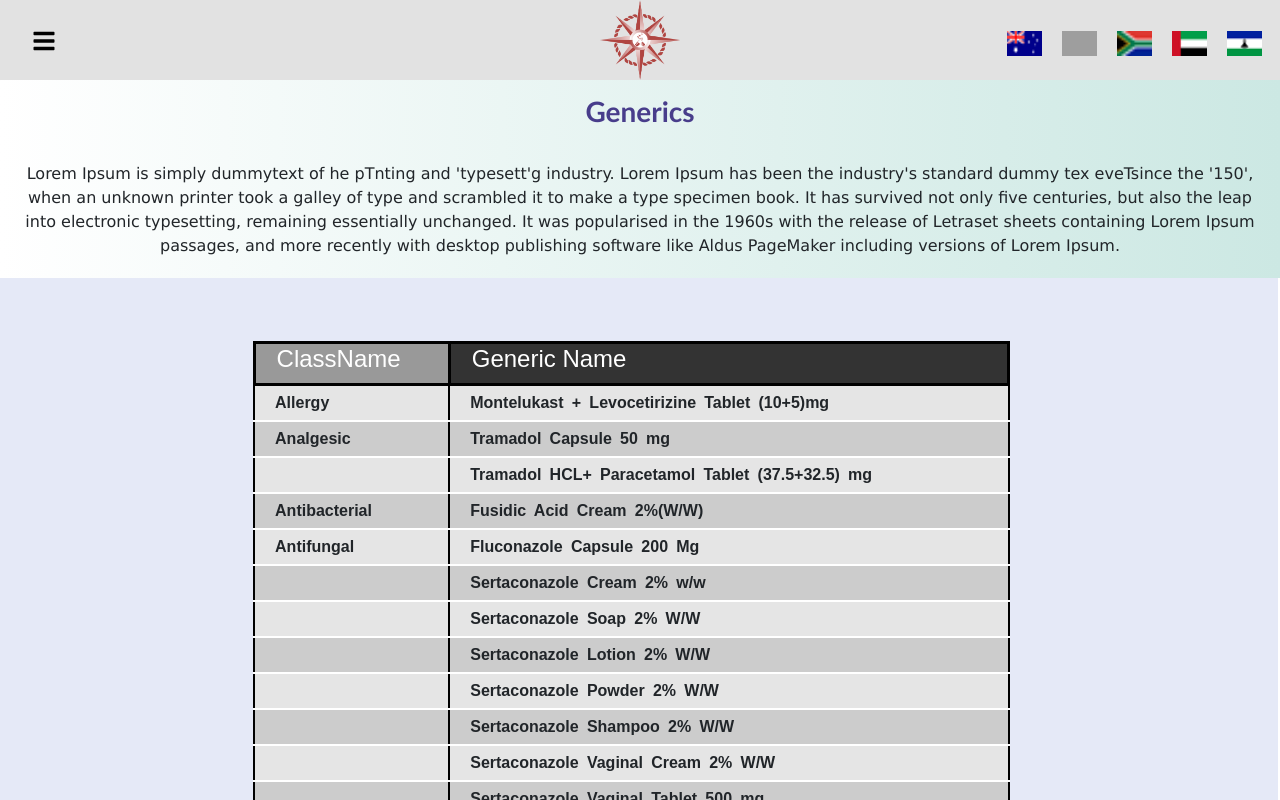
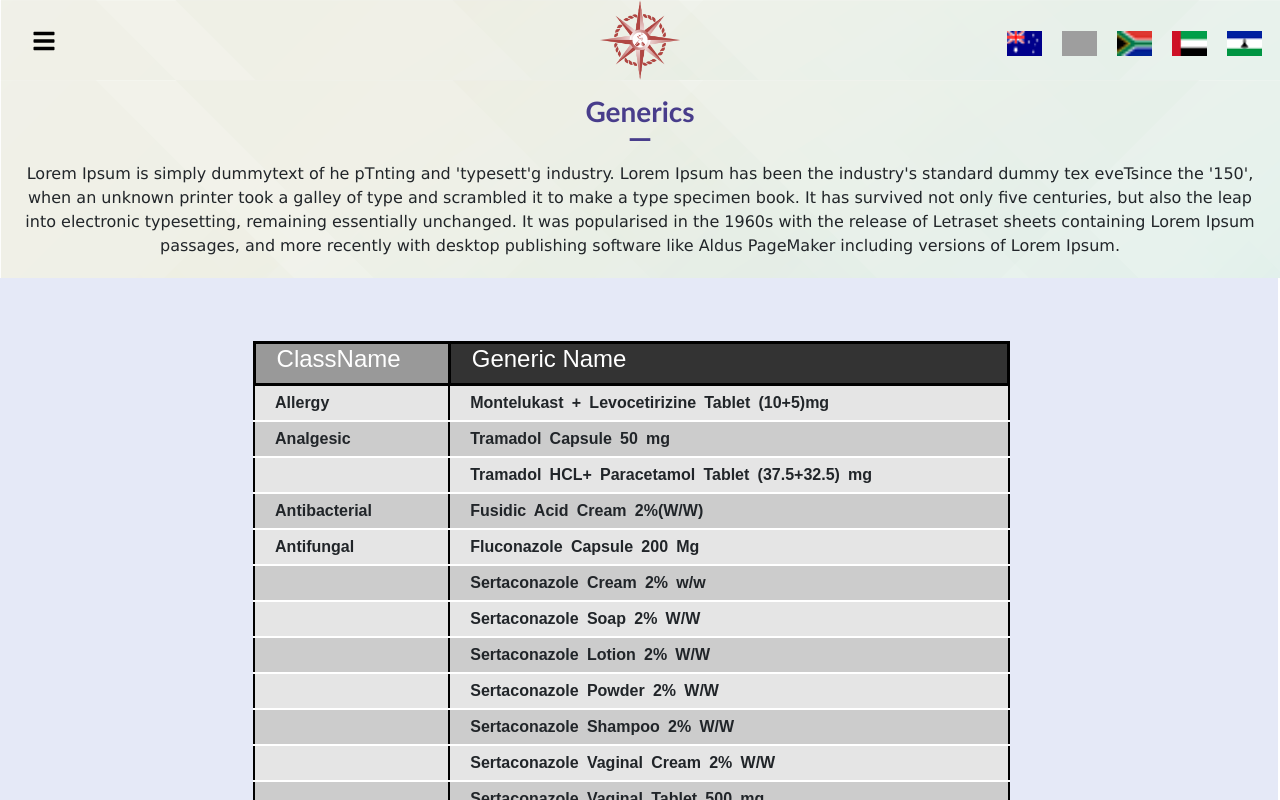
Before and after one commit to JagbirSingh2553/Pharma, a React (Create React App) app: page /generics in a window 1280 px wide. Shown: the top 800 px of the page. Built offline with nearby package versions, Linux system fonts and the light colour scheme; grey boxes are pictures that could not be loaded.

Commit message:
initial commit

```diff
--- a/src/Components/Formulation/formulation.css
+++ b/src/Components/Formulation/formulation.css
@@ -8,6 +8,9 @@
     font-weight: bolder;
     padding: 10px;
 }
+/* #helo{
+    background-image: url(../../images/h.png);
+} */
 .under{
     text-align: center;
     margin-top: -50px;
@@ -19,8 +22,11 @@
     /* margin-left: -10px;
     margin-right: 10px; */
 }
-.header-style{
-    background-image: linear-gradient(to right , white,#cce8e3);
+.header{
+    background-image: url('../../images/h.png');
+    /* background-image: linear-gradient(to right , white,#cce8e3); */
+    /* background-image: url(../../images/h.png); */
+
 }
 .main-image-size{
     height: 400px;
@@ -47,8 +53,9 @@
     transition: transform .5s;
 }
 .formulation-main {
+    background-image: url('../../images/h.png');
     /* text-align: center; */
-    background-color: #e2e2e2;
+    /* background-color: #e2e2e2; */
     display: inline;
     display: flex;
     width: 100%;
@@ -85,8 +92,8 @@
 }
 
 .middle-background{
-    /* background-color: #e5e9f7; */
-    background-image: url(../../images/h.png);
+    background-color: #e5e9f7;
+    /* background-image: url(../../images/h.png); */
      padding-bottom: 70px;
      padding-right: 0%;
      width: 100%;
@@ -98,34 +105,34 @@
     }
 
     .generics{
-        margin-left: -130%;
+        margin-left: -160%;
         margin-top: -30%;
         margin-right: 20%;
     }
     .goutmanagement{
-        margin-left: 33%;
+        margin-left: 28%;
         margin-right: 10%;
         margin-top: -10%;
     }
 
     .dermatology{
-        margin-left: -70%;
+        margin-left: -88%;
         margin-top: -25%;
         margin-right: 10%;
     }
     .diuretics{
         margin-top: -80%;
-        margin-left: 25%;
+        margin-left: 18%;
         margin-right: 10%;
     }
     .gyanecology{
-        margin-left: -130%;
-        margin-top: -30%;
+        margin-left: -120%;
+        margin-top: -20%;
         margin-right: 20%;
     }
     .vitamac{
-        margin-top: -10%;
-        margin-left: 32%;
+        margin-top: 1%;
+        margin-left: 25%;
         margin-right: 10%;
     }
     .image:hover{
--- a/src/Components/elements/products/duiretic/duiretic.css
+++ b/src/Components/elements/products/duiretic/duiretic.css
@@ -1,5 +1,5 @@
-.header-style{
-    background-image: linear-gradient(to right , white,#cce8e3);
+.header{
+    background-image: url(../../../../images/h.png);
 }
 
 .diuretics-main{
@@ -15,6 +15,17 @@
     padding-top: 50px;
     height: 500px;
  }
+ .under{
+    text-align: center;
+    margin-top: -50px;
+    margin-bottom: -10px;
+    font-weight: bolder;
+    font-family: auto;
+    font-size: 40px;
+    color: darkslateblue;
+    /* margin-left: -10px;
+    margin-right: 10px; */
+}
 
  .diuretics-main:hover{
      -ms-transform: scale(1.1);
@@ -23,9 +34,7 @@
  }
 
  @media(max-width:700px){
-    .header-style{
-        background-image: linear-gradient(to right , white,#cce8e3);
-    }
+
 
     .diuretics-main{
         display: block;
--- a/src/Components/elements/products/duiretic/duiretic.js
+++ b/src/Components/elements/products/duiretic/duiretic.js
@@ -11,8 +11,9 @@ const Diuretics = () => {
             <Header />
             <div style={{backgroundColor:'#e5e9f7',paddingBottom:'70px'}}>
             <div style={{ width: '100%'}}>
-                <div className="header-style" style={{ width: '100%' }}>
+                <div className="header" style={{ width: '100%' }}>
                     <div className="head">Diuretics</div>
+                    <div className="under">_</div>
                     <div className="content">
                         <a>Lorem Ipsum is simply dummy text of the printing and typesetting industry. Lorem Ipsum has been the industry's standard dummy text ever since the 1500s, when an unknown printer took a galley of type and scrambled it to make a type specimen book. It has survived not only five centuries, but also the leap into electronic typesetting, remaining essentially unchanged. It was popularised in the 1960s with the release of Letraset sheets containing Lorem Ipsum passages, and more recently with desktop publishing software like Aldus PageMaker including versions of Lorem Ipsum.</a>
                     </div>
--- a/src/Components/elements/products/generics/generics.css
+++ b/src/Components/elements/products/generics/generics.css
@@ -1,8 +1,22 @@
+.header{
+  background-image: url(../../../../images/h.png);
+}
 table {
     font-family: arial, sans-serif;
     border-collapse: collapse;
     width: 60%;
   }
+  .under{
+    text-align: center;
+    margin-top: -50px;
+    margin-bottom: -10px;
+    font-weight: bolder;
+    font-family: auto;
+    font-size: 40px;
+    color: darkslateblue;
+    /* margin-left: -10px;
+    margin-right: 10px; */
+}
 
   td, th {
     border: 3px solid black;
--- a/src/Components/elements/products/generics/generics.js
+++ b/src/Components/elements/products/generics/generics.js
@@ -7,8 +7,9 @@ const Generics = () => {
         <>
             <Header />
                 <div style={{ width: '100%' }}>
-                    <div className="header-style" style={{ width: '100%' }}>
+                    <div className="header" style={{ width: '100%' }}>
                         <div className="head">Generics</div>
+                        <div className="under">_</div>
                         <div className="content">
                             <a>Lorem Ipsum is simply dummytext of he pTnting and 'typesett'g industry. Lorem Ipsum has been the industry's standard dummy tex eveTsince the '150', when an unknown printer took a galley of type and scrambled it to make a type specimen book. It has survived not only five centuries, but also the leap into electronic typesetting, remaining essentially unchanged. It was popularised in the 1960s with the release of Letraset sheets containing Lorem Ipsum passages, and more recently with desktop publishing software like Aldus PageMaker including versions of Lorem Ipsum.</a>
                         </div>
--- a/src/Components/elements/products/goutmanagement/gout.css
+++ b/src/Components/elements/products/goutmanagement/gout.css
@@ -1,7 +1,6 @@
-.header-style{
-    background-image: linear-gradient(to right , white,#cce8e3);
+.header{
+    background-image: url(../../../../images/h.png);
 }
-
 .gout-main{
     margin-left: 30px;
     width: 400px;
@@ -21,10 +20,18 @@
      -webkit-transform: scale(1.1);
      transform: scale(1.1);
  }
+ .under{
+    text-align: center;
+    margin-top: -50px;
+    margin-bottom: -10px;
+    font-weight: bolder;
+    font-family: auto;
+    font-size: 40px;
+    color: darkslateblue;
+    /* margin-left: -10px;
+    margin-right: 10px; */
+}
  @media(max-width:700px){
-    .header-style{
-        background-image: linear-gradient(to right , white,#cce8e3);
-    }
 
     .gout-main{
         display: block;
--- a/src/Components/elements/products/goutmanagement/gout.js
+++ b/src/Components/elements/products/goutmanagement/gout.js
@@ -11,8 +11,9 @@ const Gout = () => {
             <Header />
 <div style={{backgroundColor:' #e5e9f7',paddingBottom:'70px'}}>
 <div style={{ width: '100%' }}>
-                <div className="header-style" style={{ width: '100%' }}>
+                <div className="header" style={{ width: '100%' }}>
                     <div className="head">GOut</div>
+                    <div className="under">_</div>
                     <div className="content">
                         <a>Lorem Ipsum is simply dummy text of the printing and typesetting industry. Lorem Ipsum has been the industry's standard dummy text ever since the 1500s, when an unknown printer took a galley of type and scrambled it to make a type specimen book. It has survived not only five centuries, but also the leap into electronic typesetting, remaining essentially unchanged. It was popularised in the 1960s with the release of Letraset sheets containing Lorem Ipsum passages, and more recently with desktop publishing software like Aldus PageMaker including versions of Lorem Ipsum.</a>
                     </div>
--- a/src/Components/elements/products/gynaecology/gynaecology.css
+++ b/src/Components/elements/products/gynaecology/gynaecology.css
@@ -1,6 +1,6 @@
 
-.header-style{
-    background-image: linear-gradient(to right , white,#cce8e3);
+.header{
+    background-image: url(../../../../images/h.png);
 }
 
 .gyan-main{
@@ -21,14 +21,23 @@
     -webkit-transform: scale(1.1);
     transform: scale(1.1);
 }
-
+.under{
+    text-align: center;
+    margin-top: -50px;
+    margin-bottom: -10px;
+    font-weight: bolder;
+    font-family: auto;
+    font-size: 40px;
+    color: darkslateblue;
+    /* margin-left: -10px;
+    margin-right: 10px; */
+}
 @media(max-width:700px){
 
 
-.header-style{
-    background-image: linear-gradient(to right , white,#cce8e3);
-}
-
+    .header{
+        background-image: url(../../../../images/h.png);
+    }
 .gyan-main{
    margin-left: 20px;
    width: 300px;
--- a/src/Components/elements/products/gynaecology/gynaecology.js
+++ b/src/Components/elements/products/gynaecology/gynaecology.js
@@ -16,8 +16,9 @@ const Gyanecology = () => {
             <Header />
             <div style={{ backgroundColor: ' #e5e9f7', paddingBottom: '70px' }}>
                 <div style={{ width: '100%' }}>
-                    <div className="header-style" style={{ width: '100%' }}>
+                    <div className="header" style={{ width: '100%' }}>
                         <div className="head">Gyanecology</div>
+                        <div className="under">_</div>
                         <div className="content">
                             <a>Lorem Ipsum is simply dummy text of the printing and typesetting industry. Lorem Ipsum has been the industry's standard dummy text ever since the 1500s, when an unknown printer took a galley of type and scrambled it to make a type specimen book. It has survived not only five centuries, but also the leap into electronic typesetting, remaining essentially unchanged. It was popularised in the 1960s with the release of Letraset sheets containing Lorem Ipsum passages, and more recently with desktop publishing software like Aldus PageMaker including versions of Lorem Ipsum.</a>
                         </div>
```
Also changed, not shown: src/Components/Formulation/formulation.js (+8 -8 lines), 1 other file (tests, documents, lock files or other folders).
